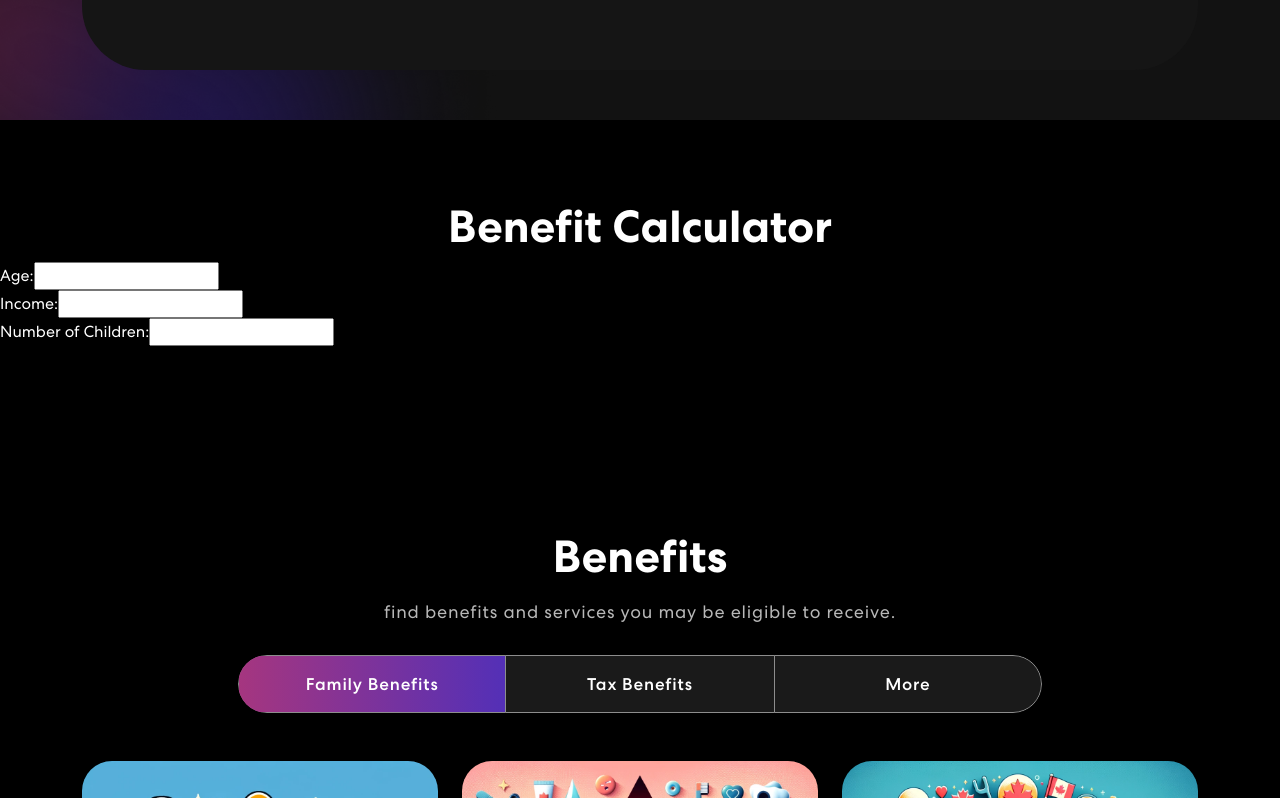
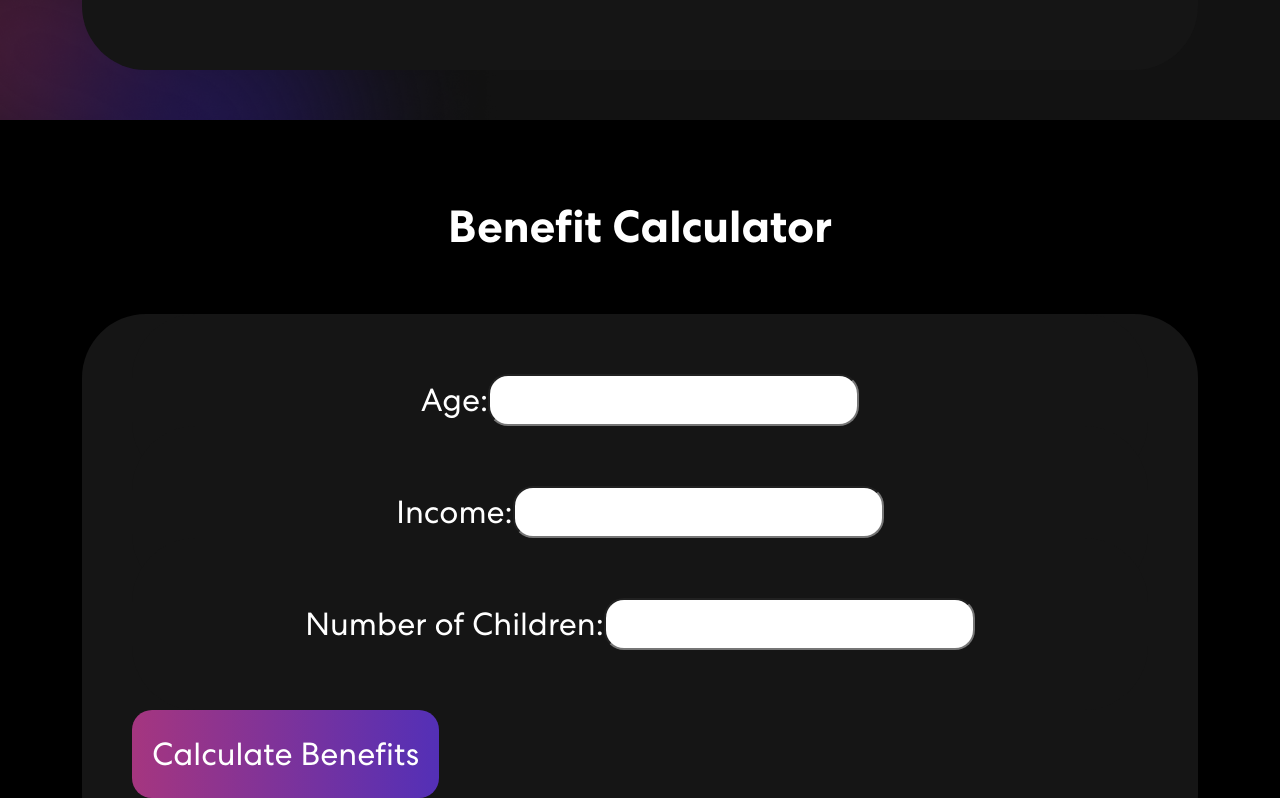
Before and after one commit to alistairnina/xing-liu-capstone, a React (Create React App) app in the folder xing-liu-capstone/: page / in a window 1280 px wide. Shown: the part 1222-2020 px from the top of the page. Built offline with nearby package versions, Linux system fonts and the light colour scheme; no server answers.

Commit message:
calculator styling

```diff
--- a/xing-liu-capstone/package.json
+++ b/xing-liu-capstone/package.json
@@ -10,11 +10,16 @@
     "bootstrap": "^5.1.3",
     "cors": "^2.8.5",
     "express": "^4.18.1",
+    "i18next": "^23.9.0",
+    "i18next-browser-languagedetector": "^7.2.0",
+    "i18next-http-backend": "^2.5.0",
     "nodemailer": "^6.7.5",
     "react": "^18.1.0",
     "react-bootstrap": "^2.4.0",
     "react-bootstrap-icons": "^1.8.2",
     "react-dom": "^18.1.0",
+    "react-i18next": "^14.0.5",
+    "react-intl": "^6.6.2",
     "react-mailchimp-subscribe": "^2.1.3",
     "react-multi-carousel": "^2.8.1",
     "react-on-screen": "^2.1.1",
--- /dev/null
+++ b/xing-liu-capstone/public/locales/en/translation.json
@@ -0,0 +1,5 @@
+{
+    "banner1": "Home",
+    "banner2": "Calculator",
+    "banner3":" Benefits"
+  }
--- /dev/null
+++ b/xing-liu-capstone/public/locales/zh/translation.json
@@ -0,0 +1,4 @@
+{
+    "welcome": "欢迎使用 React",
+    "description": "这是一个简单的语言切换示例。"
+  }
--- a/xing-liu-capstone/src/App.css
+++ b/xing-liu-capstone/src/App.css
@@ -617,8 +617,71 @@ nav.navbar .navbar-toggler[aria-expanded="true"] .navbar-toggler-icon {
   margin-top: 20px;
 }
 
-.calculator {
-  padding: 80px 0;
+/* benefitCalculator css */
+.cbbutton {
+  color: white;
+  font-size:xx-large;
+  background:linear-gradient(90.21deg, #AA367C -5.91%, #4A2FBD 111.58%);
+  padding: 20px;
+  border-radius: 20px;
+  position:relative;
+  z-index: 0;
+  display: flex;
+  align-items:center;
+}
+.bcskill-bx {
+  background: #151515;
+  border-radius: 64px;
+  text-align: center;
+  padding: 60px 50px;
+  margin-top: 60px;
+  font-size:xx-large;
+}
+.bcinput {
+  border-radius: 20px;
+  height: auto;
+}
+/* .benefit{ */
+
+
+/* background-image:url(./assets/img/bkmoney.webp);
+
+border-radius: 64px;
+text-align: center;
+padding: 60px 50px;
+margin-top:60px;
+font-size:xx-large;  */
+@keyframes diamondShine {
+  0% {
+    background-position: -50% 0;
+  }
+  50% {
+    background-position: 150% 0;
+  }
+  100% {
+    background-position: -50% 0;
+  }
+}
+
+.benefit {
+  padding: 60px 50px;
+  border-radius: 64px;
+  text-align: center;
   position: relative;
-  background-color: black;
+  overflow: hidden;
+  background-image:url(./assets/img/bkmoney.webp); /* Base color for the element */
+  color:/* Text color */
 }
+
+.benefit::after {
+  content: '';
+  position: absolute;
+  top: -50%;
+  left: -50%;
+  width: 200%;
+  height: 200%;
+  background: linear-gradient(45deg, rgba(255, 255, 255, 0) 49%, rgba(255, 255, 255, 0.8) 50%, rgba(255, 255, 255, 0) 51%);
+  background-size: 50px 50px;
+  animation: diamondShine 2s linear infinite;
+  z-index: 1;
+}
--- a/xing-liu-capstone/src/components/BenefitCalculator.js
+++ b/xing-liu-capstone/src/components/BenefitCalculator.js
@@ -1,4 +1,6 @@
 import React, { useState } from 'react';
+import TrackVisibility from 'react-on-screen';
+
 
  export const BenefitCalculator = () => {
   const [age, setAge] = useState('');
@@ -27,40 +29,43 @@ import React, { useState } from 'react';
   };
 
   return (
-    <div className="project" >
-      <h2>Benefit Calculator</h2>
-      <form onSubmit={calculateBenefits}>
-        <div >
+    <section className="project" >
+
+    <div className="container" >
+      <h2 >Benefit Calculator</h2>
+      <form className= "bcskill-bx" onSubmit={calculateBenefits}>
+        <div className= "skill-bx">
           <label>Age: </label>
-          <input
+          <input className='bcinput'
             type="number"
             value={age}
             onChange={(e) => setAge(e.target.value)}
           />
         </div>
-        <div >
+        <div className= "skill-bx">
           <label>Income: </label>
-          <input
+          <input className='bcinput'
             type="number"
             value={income}
             onChange={(e) => setIncome(e.target.value)}
           />
         </div>
-        <div >
+        <div className= "skill-bx">
           <label>Number of Children: </label>
-          <input
+          <input className='bcinput'
             type="number"
             value={children}
             onChange={(e) => setChildren(e.target.value)}
           />
         </div>
-        <button type="submit">Calculate Benefits</button>
+        <button className="cbbutton" type="submit">Calculate Benefits</button>
       </form>
       {benefits !== null && (
-        <div>
+        <div className="benefit">
           <h3>Total Benefits: ${benefits}</h3>
         </div>
       )}
     </div>
+    </section>
   );
 };
--- a/xing-liu-capstone/src/components/Calculator.js
+++ b/xing-liu-capstone/src/components/Calculator.js
@@ -34,7 +34,7 @@ export const Calculator = () => {
             <div className="row">
                 <div className="col-12">
                     <div className="skill-bx wow zoomIn">
-                        <h2>Benefits</h2>
+                        <h2>Calculator</h2>
                         <p>I will help you optimize your benefits and tax</p>
                         <Carousel responsive={responsive} infinite={true} className="owl-carousel owl-theme skill-slider">
                             <div className="item">
```
Also changed, not shown: xing-liu-capstone/src/App.js (+14 -1 lines), xing-liu-capstone/src/components/LanguageSelector.js (added, +38 -0 lines), xing-liu-capstone/src/i18n.js (added, +20 -0 lines), xing-liu-capstone/src/assets/img/bkmoney.webp (added), 1 other file (tests, documents, lock files or other folders).
